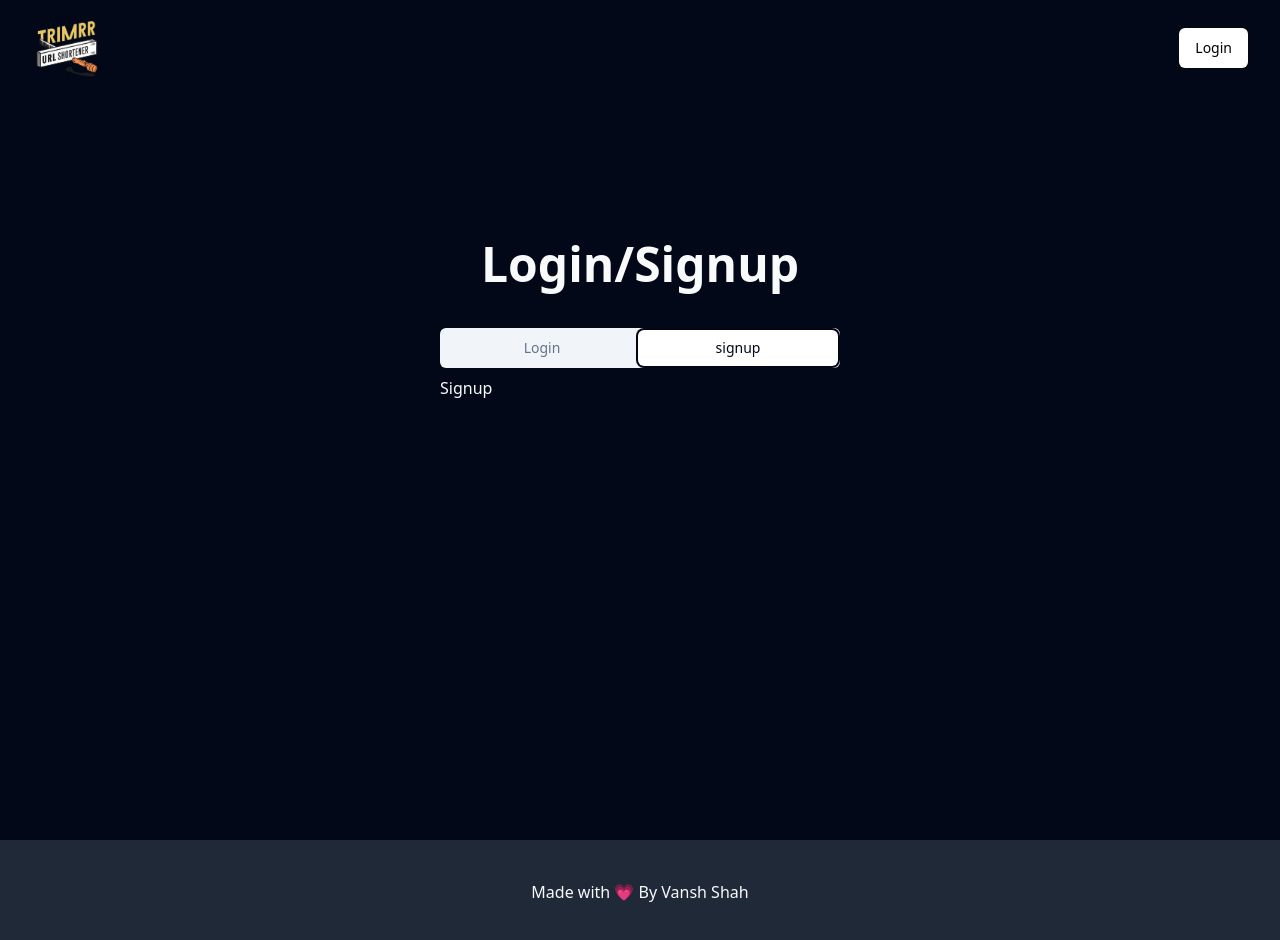
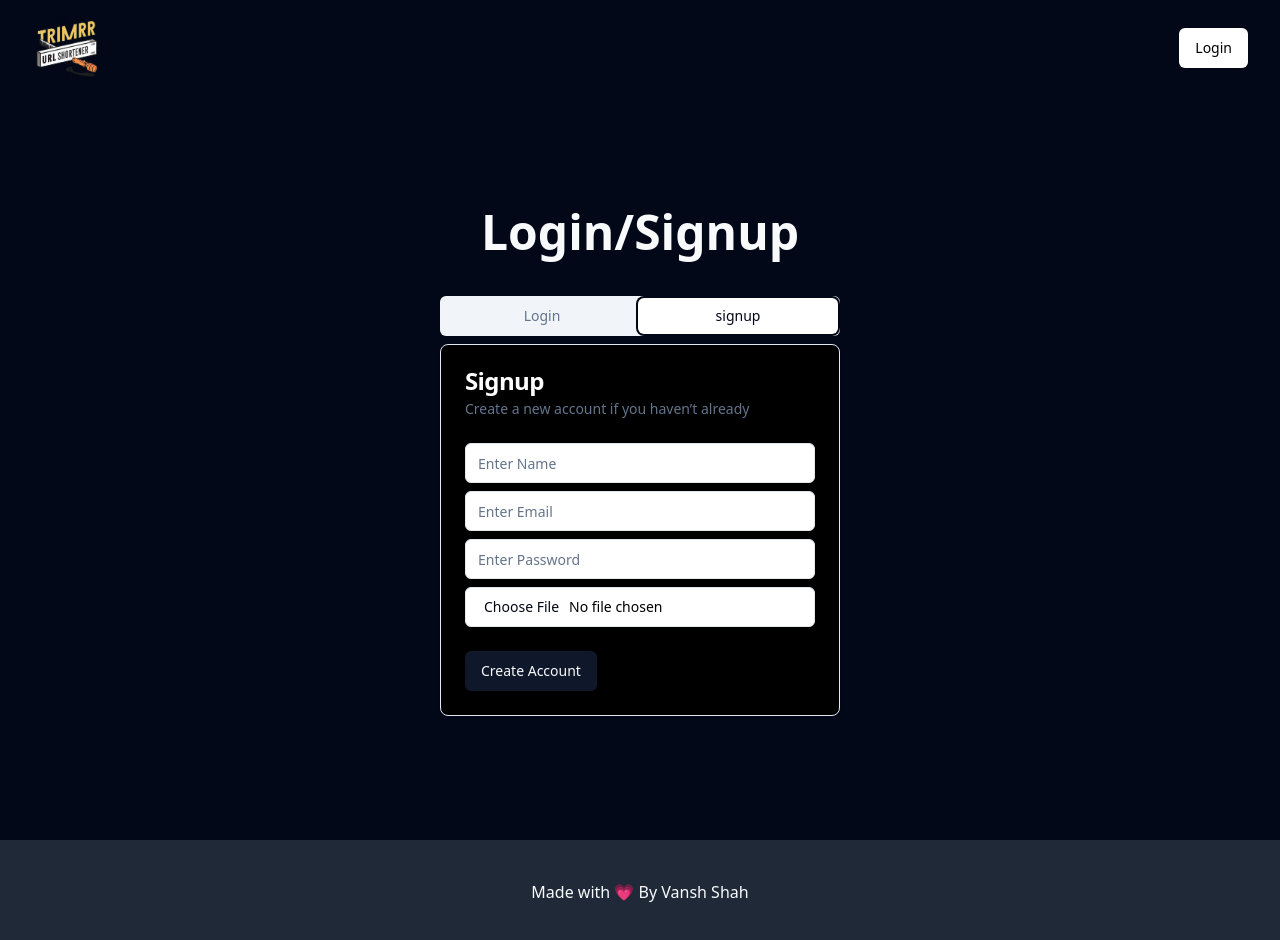
Before and after one commit to VanshShah174/url-shortner, a React (Vite) app: page /auth in a window 1280 px wide. Both pictures are taken after a click on the tab "signup". Shown: the top 940 px of the page. Built offline with nearby package versions, Linux system fonts and the light colour scheme.

Commit message:
Singup Logic and UI implemented

```diff
--- a/src/components/signup.jsx
+++ b/src/components/signup.jsx
@@ -1,9 +1,144 @@
-import React from 'react'
+import { Input } from "./ui/input";
+import {
+  Card,
+  CardContent,
+  CardDescription,
+  CardFooter,
+  CardHeader,
+  CardTitle,
+} from "./ui/card";
+import { Button } from "./ui/button";
+import { useNavigate, useSearchParams } from "react-router-dom";
+import { useEffect, useState } from "react";
+import * as Yup from "yup";
+import Error from "./error";
+import { signup } from "@/db/apiAuth";
+import { BeatLoader } from "react-spinners";
+import useFetch from "@/hooks/use-fetch";
+import { UrlState } from "@/context";
 
 const Signup = () => {
+  let [searchParams] = useSearchParams();
+  const longLink = searchParams.get("createNew");
+
+  const navigate = useNavigate();
+
+  const [errors, setErrors] = useState({});
+  const [formData, setFormData] = useState({
+   name:"",
+    email: "",
+    password: "",
+    profile_pic: null,
+  });
+
+  const handleInputChange = (e) => {
+    const { name, value , files } = e.target;
+    setFormData((prevState) => ({
+      ...prevState,
+      [name]: files ? files[0] :value,
+    }));
+  };
+
+  const { loading, error, fn: fnSignup, data } = useFetch(signup, formData);
+  const { fetchUser } = UrlState();
+
+  useEffect(() => {
+    if (error === null && data) {
+      fetchUser();
+      navigate(`/dashboard?${longLink ? `createNew=${longLink}` : ""}`);
+    }
+    // eslint-disable-next-line react-hooks/exhaustive-deps
+  }, [error, loading]);
+
+  const handleSignup = async () => {
+    setErrors([]);
+    try {
+      const schema = Yup.object().shape({
+        name: Yup.string().required("Name is required"),
+        email: Yup.string()
+          .email("Invalid email")
+          .required("Email is required"),
+        password: Yup.string()
+          .min(6, "Password must be at least 6 characters")
+          .required("Password is required"),
+          profile_pic: Yup.mixed().required("profile pic is required"),
+      });
+
+      await schema.validate(formData, { abortEarly: false });
+      await fnSignup();
+    } catch (e) {
+      const newErrors = {};
+
+      e?.inner?.forEach((err) => {
+        newErrors[err.path] = err.message;
+      });
+
+      setErrors(newErrors);
+    }
+  };
+
   return (
-    <div>Signup</div>
-  )
-}
+    <Card className="bg-black text-white">
+      <CardHeader>
+        <CardTitle>Signup</CardTitle>
+        <CardDescription>
+          Create a new account if you haven&rsquo;t already
+        </CardDescription>
+        {error && <Error message={error.message} />}
+      </CardHeader>
+      <CardContent className="space-y-2">
+        <div className="space-y-1">
+          <Input
+            name="name"
+            type="text"
+            placeholder="Enter Name"
+            className="text-black"
+            onChange={handleInputChange}
+          />
+        </div>
+        {errors.name && <Error message={errors.name} />}
+        <div className="space-y-1">
+          <Input
+            name="email"
+            type="email"
+            placeholder="Enter Email"
+            className="text-black"
+            onChange={handleInputChange}
+          />
+        </div>
+        {errors.email && <Error message={errors.email} />}
+        <div className="space-y-1">
+          <Input
+            name="password"
+            type="password"
+            placeholder="Enter Password"
+            className="text-black"
+            onChange={handleInputChange}
+          />
+        </div>
+        {errors.password && <Error message={errors.password} />}
+        <div className="space-y-1">
+          <Input
+            name="profile_pic"
+            type="file"
+            accept="image/*"
+            className="text-black"
+            onChange={handleInputChange}
+          />
+        </div>
+        {errors.profile_pic && <Error message={errors.profile_pic} />}
+      </CardContent>
+      <CardFooter>
+        <Button onClick={handleSignup}>
+          {loading ? (
+            <BeatLoader size={10} color="#36d7b7" />
+          ) : (
+            "Create Account"
+          )}
+        </Button>
+      </CardFooter>
+    </Card>
+  );
+};
 
-export default Signup
+export default Signup;
--- a/src/pages/auth.jsx
+++ b/src/pages/auth.jsx
@@ -1,16 +1,27 @@
-import React from "react";
-import { useSearchParams } from "react-router-dom";
+import React, { useEffect } from "react";
+import { useNavigate, useSearchParams } from "react-router-dom";
 import { Tabs, TabsContent, TabsList, TabsTrigger } from "@/components/ui/tabs";
 import Login from "@/components/login";
 import Signup from "@/components/signup";
+import { UrlState } from "@/context";
 
 const Auth = () => {
   const [searchParams] = useSearchParams();
+  const longLink  = searchParams.get("createNew")
+  const navigate = useNavigate();
+
+   const {isAuthenticated , loading}= UrlState();
+
+   useEffect(() =>{
+    if(isAuthenticated && !loading) {
+      navigate(`/dashboard?${longLink ? `createNew=${longLink}` : ""}`);
+    }
+   },[isAuthenticated , loading])
 
   return (
-    <div className="mt-36 flex flex-col items-center gap-10">
+    <div className="mt-28 flex flex-col items-center gap-10">
       <h1 className="text-5xl font-extrabold">
-        {searchParams.get("createNew")
+        { longLink
           ? "Hold up! Let's login first.."
           : "Login/Signup"}
       </h1>
```
